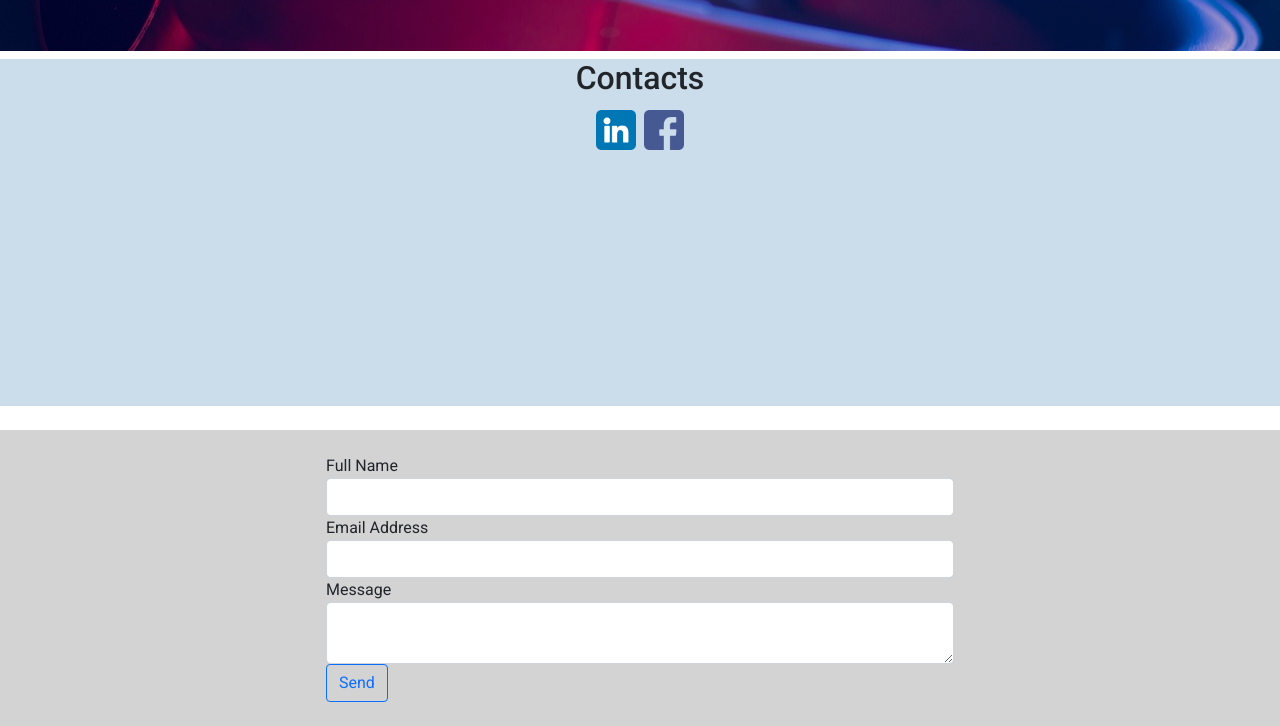
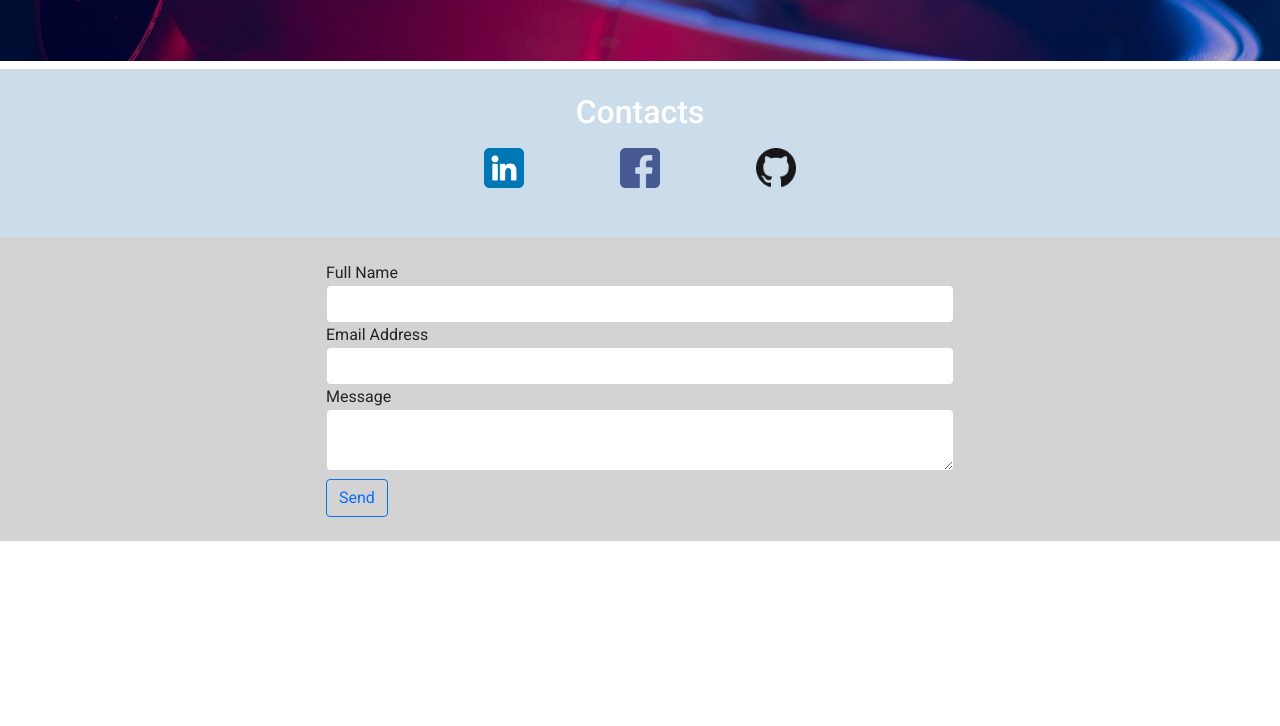
Before and after one commit to krkpndo/webportfolio, a plain HTML site: page index.html in a window 1280 px wide. Shown: the part 1642-2368 px from the top of the page. After the commit the page ends 2183 px from the top, so only its background shows below. Drawn offline with nearby package versions, Linux system fonts and the light colour scheme.

Commit message:
Edit codecapstone1

```diff
--- a/index.css
+++ b/index.css
@@ -7,8 +7,8 @@
 }
 
 #logo {
-	width: 30px;
-	height: 30px;
+    width: 40px;
+    height: 40px;
 }
 
 #landing {
@@ -24,7 +24,7 @@
 }
 
 #calculator {
-	width: 	50px;
+    width:  50px;
     height: 50px;
 }
 
@@ -53,8 +53,8 @@
 }
 
 #contact {
-	width: 300px;
-	height: 300px;
+    width: 97px;
+    height: 97px;
 }
 
 
--- a/index.html
+++ b/index.html
@@ -84,19 +84,22 @@
     </section>
 
     <!-- Contacts -->
-    <section id="contacts" class="mt-2 text-center">
-        <h2>Contacts</h2>
-        <div class="d-flex flex-wrap mx-auto justify-content-center mb-4" id="contact">
-            <a href="https://www.linkedin.com" target="_blank">
-                <img class="m-1" width="40" src="./images/linkedin.png">
-            </a>
-            <a href="https://www.facebook.com" target="_blank">
-                <img class="m-1" width="40" src="./images/facebook.png">
-            </a>
-        </div>
+    <section id="contacts" class="mt-2 text-center text-white">
+            <h2 class="pt-4">Contacts</h2>
+            <div class="d-flex flex-row mx-auto justify-content-center" id="contact">
+                <a href="https://www.linkedin.com/in/kirk-villapando-9a4997195?lipi=urn%3Ali%3Apage%3Ad_flagship3_profile_view_base_contact_details%3BSyCM8G0ETFm6p0E7BF2Vjw%3D%3D" target="_blank"><img id="logo"class="mx-5 my-2" src="./images/linkedin.png" alt="LinkedIn">
+                </a>
+                <a href="https://www.facebook.com/krk.pando" target="_blank"><img id="logo" class="mx-5 my-2" src="./images/facebook.png" alt="Facebook">
+                </a>
+                <a href="https://github.com/krkpndo" target="_blank"><img id="logo" class="mx-5 my-2" src="./images/github.png" alt="GitHub Logo">
+                </a>
+            </div>
     </section>
 
-    <section class="mt-2" id="form">
+
+
+
+    <section class="" id="form">
         <div class="row">
             <div class="col-md-6 my-4 mx-auto">
                 <form>
@@ -112,7 +115,7 @@
                         <label>Message</label>
                         <textarea class="form-control"></textarea>
                     </div>
-                    <button type="submit" class="btn btn-outline-primary btn-block">Send</button>
+                    <button type="submit" class="btn btn-outline-primary btn-block mt-2">Send</button>
                 </form>
             </div>
         </div>
```
Also changed, not shown: images/github.png (added), images/logo-google.png (added). Lines whose indentation alone changed are shown as unchanged.
